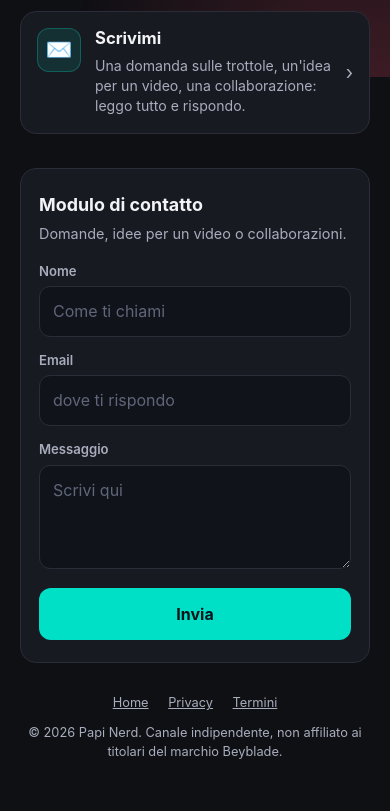
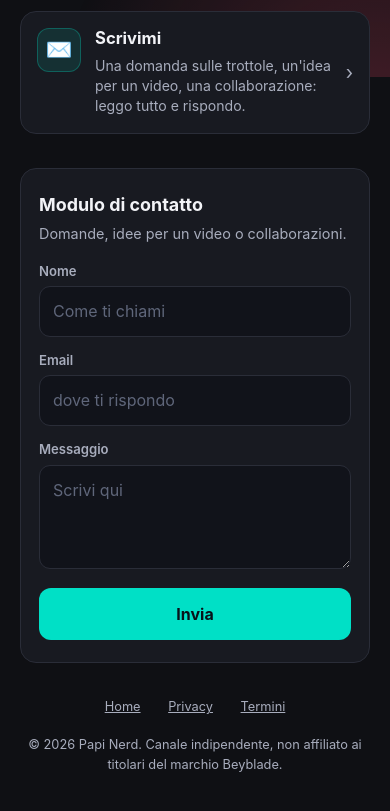
Before and after one commit to albertocabasvidani/papinerd, a plain HTML site: page link.html in a window 390 px wide. Shown: the part 767-1578 px from the top of the page. Drawn offline with Linux system fonts and the light colour scheme.

Commit message:
Footer toccabile e margini che rispettano il notch; gli avvisi sono di continuo
Il test sui viewport mobili emulati (iPhone SE, iPhone 15 anche in
orizzontale, Pixel 7, Galaxy S9+) ha trovato tre bersagli da 17px di
altezza: Home, Privacy e Termini erano righe di testo nude, impossibili da
centrare col pollice. Ora hanno 44px come tutto il resto. I margini di
main passano da 20px fissi a 20px + env(safe-area-inset-*): con
viewport-fit=cover, in orizzontale su iPhone il testo finiva sotto il
notch.

'Controllati ogni mezz'ora' diceva un dettaglio di implementazione che al
lettore non serve: gli avvisi sono aggiornati di continuo.

Co-Authored-By: Claude Opus 5 (1M context) <noreply@anthropic.com>

```diff
--- a/link.html
+++ b/link.html
@@ -55,7 +55,14 @@
   @keyframes respiro1{from{opacity:.75}to{opacity:1}}
   @keyframes respiro2{from{opacity:1}to{opacity:.7}}
 
-  main{position:relative;z-index:1;max-width:520px;margin:0 auto;padding:44px 20px 56px}
+  /* i padding laterali tengono conto del notch: in orizzontale su iPhone
+     l'area utile e' piu' stretta della finestra */
+  main{
+    position:relative;z-index:1;
+    max-width:520px;margin:0 auto;
+    padding:44px calc(20px + env(safe-area-inset-right)) calc(56px + env(safe-area-inset-bottom))
+            calc(20px + env(safe-area-inset-left));
+  }
 
   header{text-align:center;margin-bottom:32px}
   .brand{
@@ -170,9 +177,15 @@
   button:active{transform:scale(.99)}
   .honey{position:absolute;left:-9999px}
 
-  footer{margin-top:30px;text-align:center;color:var(--muted);font-size:.8rem}
-  footer a{color:var(--muted);margin:0 8px}
-  footer p{margin:10px 0 0;line-height:1.5}
+  footer{margin-top:22px;text-align:center;color:var(--muted);font-size:.8rem}
+  /* bersagli da 44px: erano tre righe di testo alte 17, impossibili da
+     centrare col pollice */
+  footer a{
+    display:inline-block;
+    padding:12px;line-height:20px;
+    color:var(--muted);
+  }
+  footer p{margin:6px 0 0;line-height:1.5}
 
   @media (prefers-reduced-motion:reduce){
     *,*::before,*::after{animation:none!important;transition:none!important}
@@ -203,8 +216,8 @@
         <span class="ico" aria-hidden="true">🏷️</span>
         <span class="txt">
           <strong>Avvisi rapidi gratuiti su disponibilità e offerte Beyblade</strong>
-          <p>Nuove uscite, preordini e riassortimenti controllati ogni mezz'ora su Amazon di sei
-          paesi e sui negozi italiani più forniti. Arrivano sul telefono, prima che finiscano.</p>
+          <p>Nuove uscite, preordini e riassortimenti su Amazon di sei paesi e sui negozi italiani
+          più forniti, aggiornati di continuo. Arrivano sul telefono, prima che finiscano.</p>
         </span>
         <span class="arrow" aria-hidden="true">›</span>
       </a>
```
